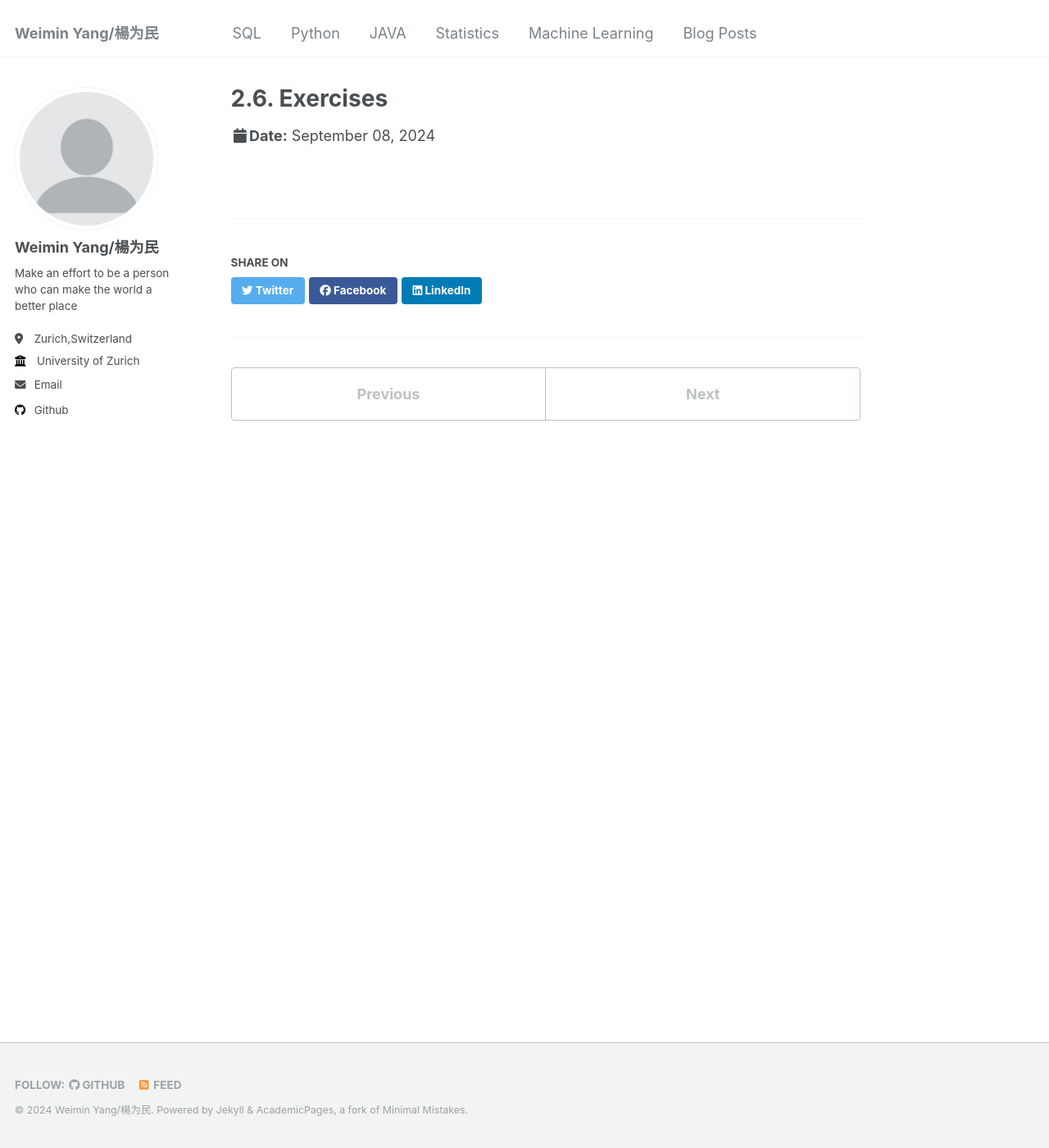
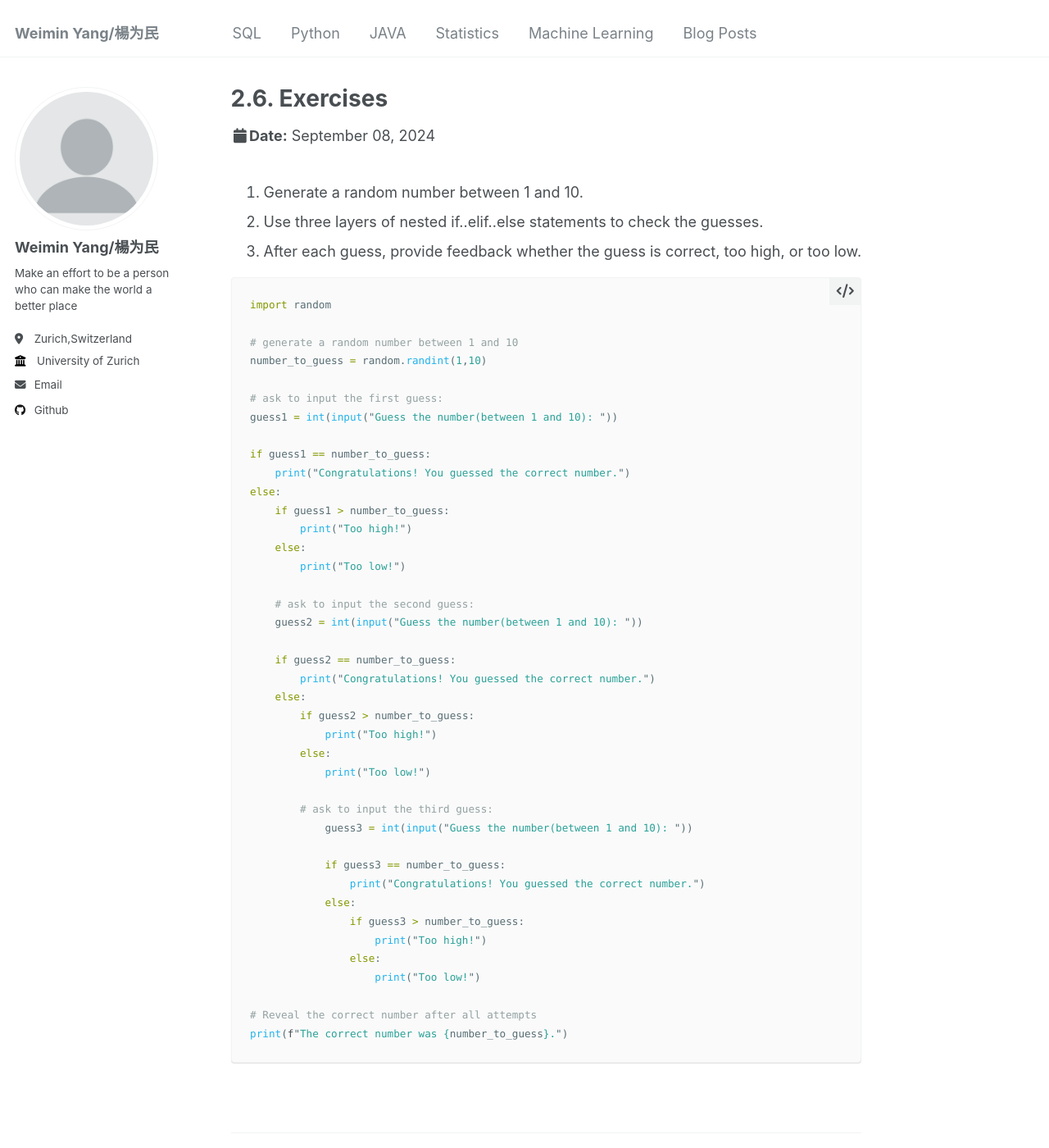
Before and after one commit to weimin3/weimin3.github-io, a Jekyll site: the page built from _Python/2_6.md, in a window 1280 px wide and 1400 px high. Shown: the whole window at 82% size. Built offline with Jekyll 4.4.1, drawn with Linux system fonts in a browser that asks for light colours.

Commit message:
Update 2_6.md

````diff
--- a/_Python/2_6.md
+++ b/_Python/2_6.md
@@ -4,3 +4,49 @@ collection: Python
 permalink: /Python/if-exercises/
 date: 2024-09-08
 ---
+1. Generate a random number between 1 and 10.
+2. Use three layers of nested if..elif..else statements to check the guesses.
+3. After each guess, provide feedback whether the guess is correct, too high, or too low.
+
+```python
+import random
+
+# generate a random number between 1 and 10
+number_to_guess = random.randint(1,10)
+
+# ask to input the first guess:
+guess1 = int(input("Guess the number(between 1 and 10): "))
+
+if guess1 == number_to_guess:
+    print("Congratulations! You guessed the correct number.")
+else:
+    if guess1 > number_to_guess:
+        print("Too high!")
+    else:
+        print("Too low!")
+
+    # ask to input the second guess:
+    guess2 = int(input("Guess the number(between 1 and 10): "))
+
+    if guess2 == number_to_guess:
+        print("Congratulations! You guessed the correct number.")
+    else:
+        if guess2 > number_to_guess:
+            print("Too high!")
+        else:
+            print("Too low!")
+
+        # ask to input the third guess:
+            guess3 = int(input("Guess the number(between 1 and 10): "))
+
+            if guess3 == number_to_guess:
+                print("Congratulations! You guessed the correct number.")
+            else:
+                if guess3 > number_to_guess:
+                    print("Too high!")
+                else:
+                    print("Too low!")
+
+# Reveal the correct number after all attempts
+print(f"The correct number was {number_to_guess}.")
+```
````
